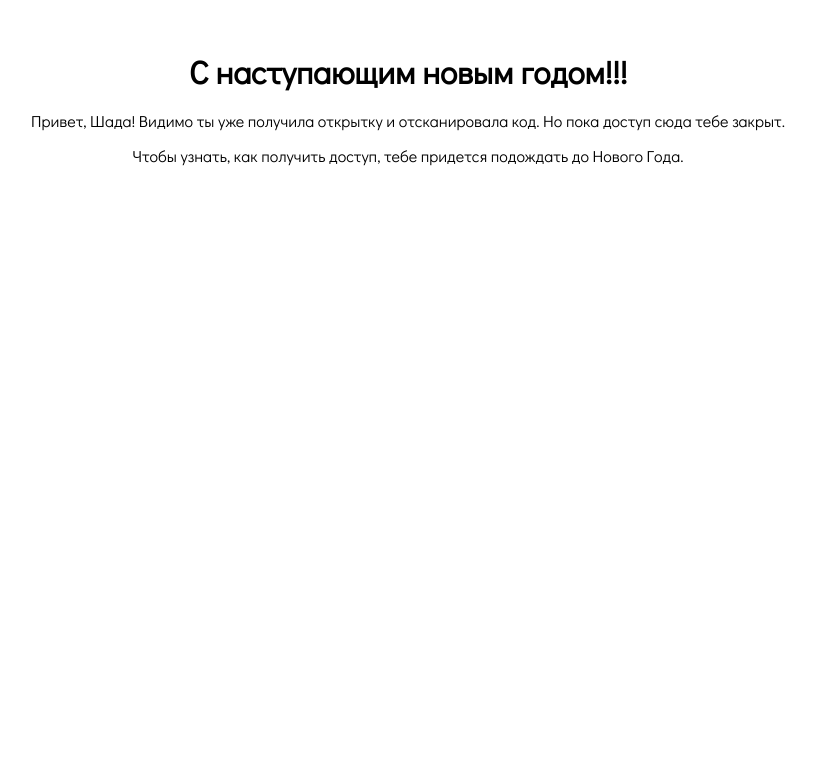
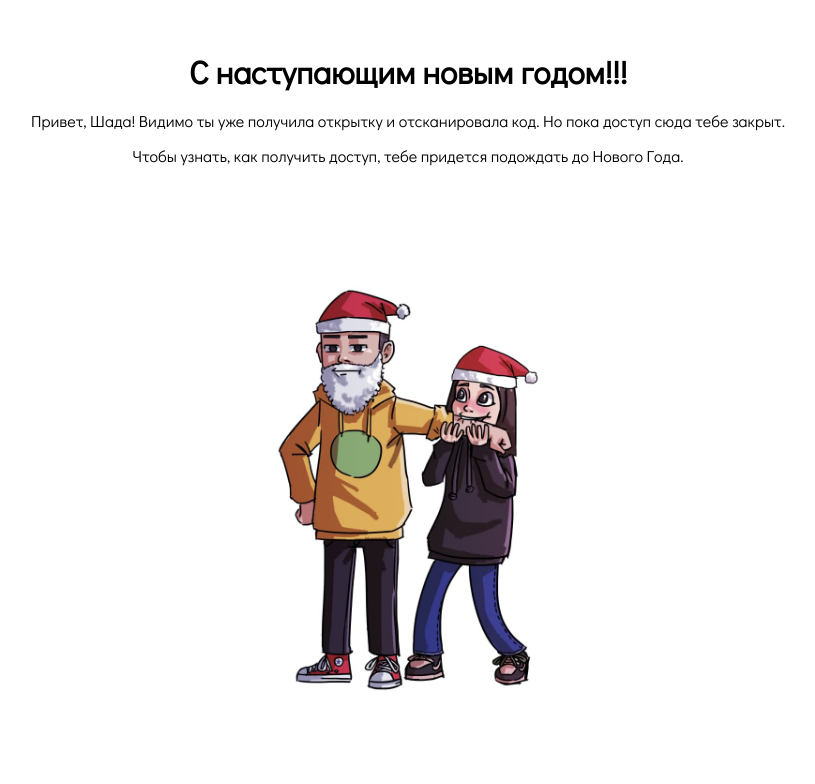
Before and after one commit to Voviman/newyear, a plain HTML site: page index.html in a window 1280 px wide. Shown: the part 106-890 px from the top of the page, without its empty margins (232-1047 px from the left). Before the commit the page ends 800 px from the top, so only its background shows below. Drawn offline with Linux system fonts and the light colour scheme; the site is published under a folder, as on GitHub Pages, so addresses that start at the root find nothing.

Commit message:
Add files via upload

```diff
--- a/index.html
+++ b/index.html
@@ -17,7 +17,7 @@
         <H1>С наступающим новым годом!!!</H1>
         <p>Привет, Шада! Видимо ты уже получила открытку и отсканировала код. Но пока доступ сюда тебе закрыт.</p>
         <p>Чтобы узнать, как получить доступ, тебе придется подождать до Нового Года.</p>
-        <img src="/photo_2021-12-30_13-45-24.jpg" alt="">
+        <img src="img/photo_2021-12-30_13-45-24.jpg" alt="">
     </div>
 
 </body>
```
Also changed, not shown: img/photo_2021-12-30_13-45-24.jpg (added).
